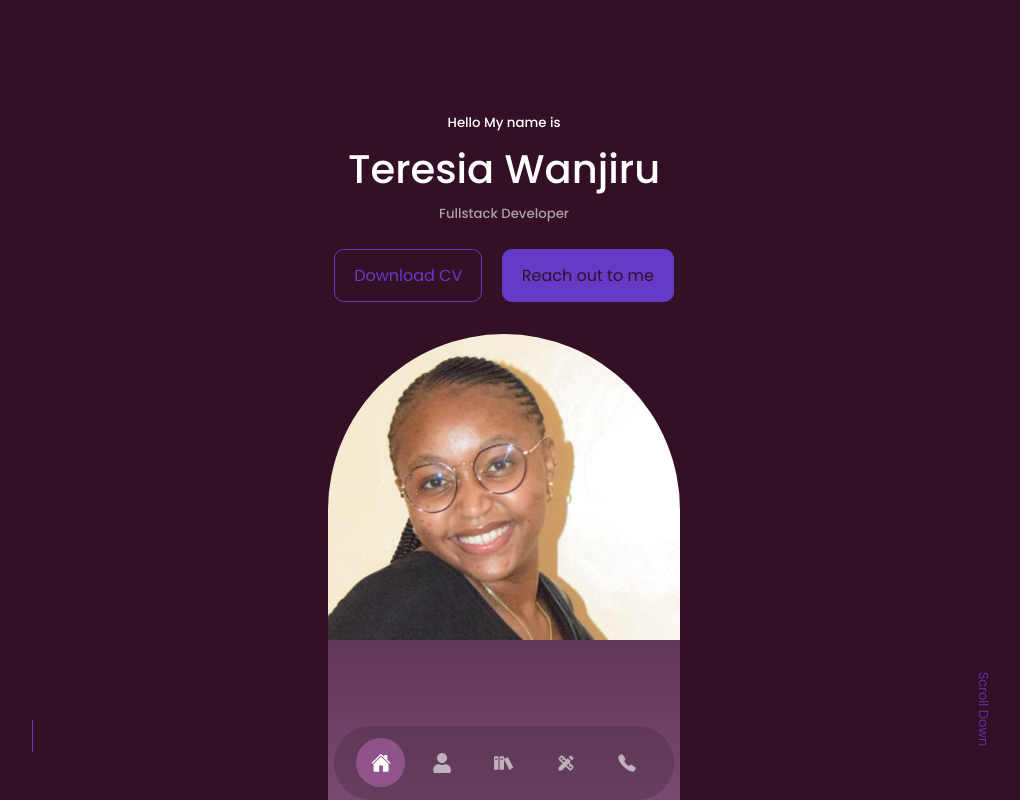
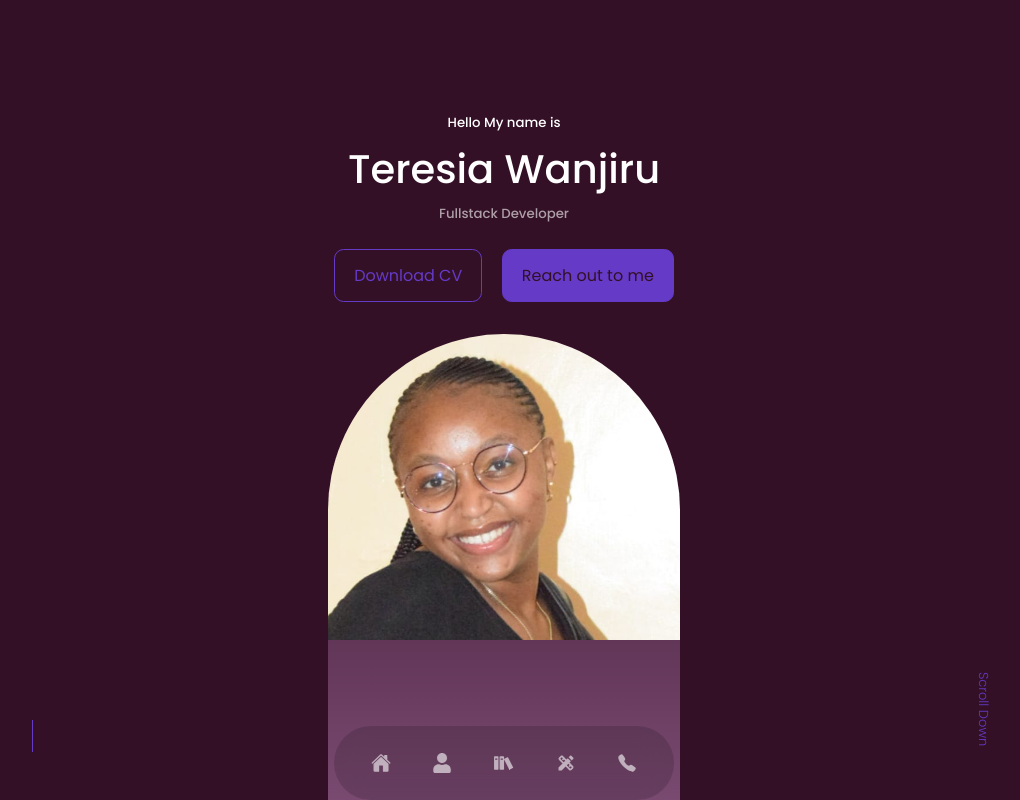
Before and after one commit to TeresiaWanjiru/portfolio, a React (Create React App) app: page / in a window 1280 px wide. Shown: the top 800 px of the page, without its empty margins (136-1156 px from the left). Built offline with nearby package versions, Linux system fonts and the light colour scheme; some icons are missing.

Commit message:
Gave the header section an id

```diff
--- a/src/components/footer/Footer.jsx
+++ b/src/components/footer/Footer.jsx
@@ -9,7 +9,7 @@ const Footer = () => {
     <footer>
       <a href="#about" className='footer__logo'>Teresia Wanjiru </a>
       <ul className='permalinks'>
-        <li><a href="">Home</a></li>
+        <li><a href="#header">Home</a></li>
         <li><a href="#about">About</a></li>
         <li><a href="#portfolio">Portfolio</a></li>
         <li><a href="#experience">Experience</a></li>
--- a/src/components/header/Header.jsx
+++ b/src/components/header/Header.jsx
@@ -6,7 +6,7 @@ import ME from '../../assets/me.jpeg'
 
 const Header = () => {
   return (
-    <header>
+    <header id="header">
       <div className="container header__container">
         <h5>Hello My name is</h5>
         <h1>Teresia Wanjiru</h1>
--- a/src/components/nav/Nav.jsx
+++ b/src/components/nav/Nav.jsx
@@ -10,7 +10,7 @@ const Nav = () => {
   const[activeNav,setactiveNav] = useState("#")
   return (
 <nav>
- <a href="#" onClick={()=> setactiveNav("#")} className={activeNav ==='#' ? 'active' : ''}><IoHome /></a>
+ <a href="#header" onClick={()=> setactiveNav("#")} className={activeNav ==='#header' ? 'active' : ''}><IoHome /></a>
  <a href="#about" onClick={()=> setactiveNav("#about")} className={activeNav ==='#about' ? 'active' : ''}><FaUser /></a>
  <a href="#experience" onClick={()=> setactiveNav("#experience")} className={activeNav ==='#experience' ? 'active' : ''}><ImBooks /></a>
  <a href="#services" onClick={()=> setactiveNav("#services")} className={activeNav ==='#services' ? 'active' : ''}><MdDesignServices /></a>
```
